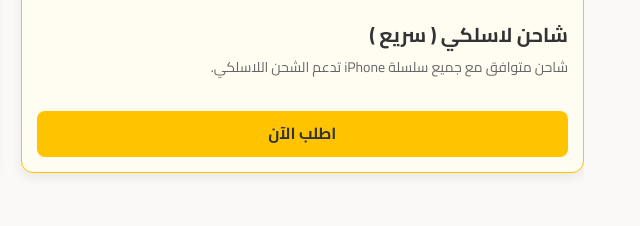
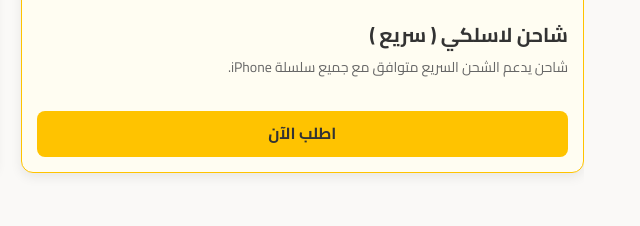
Before and after one commit to almkhdri31-glitch/my-first-site, a plain HTML site: page accessories.html in a window 1280 px wide. Shown: the part 1210-1436 px from the top of the page, 632-1272 px from the left. Drawn offline with Linux system fonts and the light colour scheme.

Commit message:
Add files via upload
Signed-off-by: محمد المخدري <almkhdri31@gmail.com>

```diff
--- a/accessories.html
+++ b/accessories.html
@@ -81,7 +81,7 @@
                     <img src="wireless-fast-charger-2025.jpg" alt="Wireless Fast Charger">
                     <div class="product-info">
                           <h3>شاحن لاسلكي  ( سريع )</h3>
-                        <p class="description">شاحن  متوافق مع جميع سلسلة iPhone تدعم الشحن اللاسلكي.</p>
+                        <p class="description">شاحن يدعم الشحن السريع  متوافق مع جميع سلسلة iPhone.</p>
                         <p class="price"></p>
                         <span class="details-button">اطلب الآن</span>
                     </div>
```
